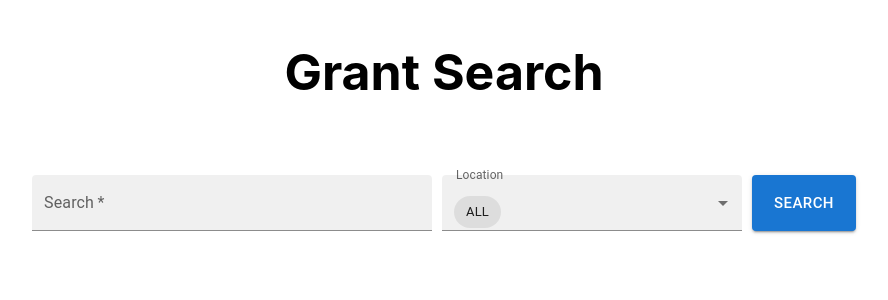
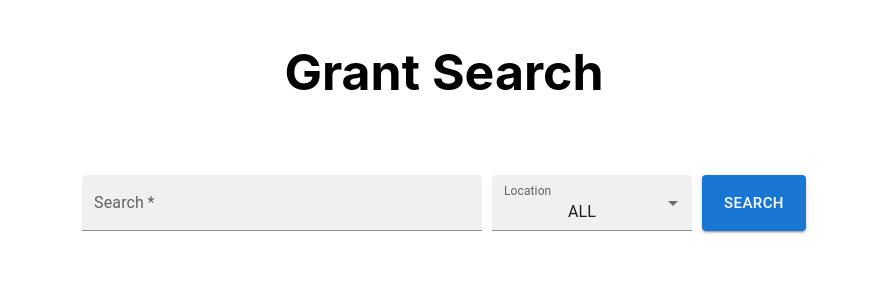
Before and after one commit to mariel-uykim/BTFoundationSearch, a React (Create React App) app in the folder grantsearch/: page / in a window 1280 px wide. Shown: the top 300 px of the page, without its empty margins (196-1084 px from the left). Built offline with nearby package versions, Linux system fonts and the light colour scheme.

Commit message:
state filter works + fixed delay

```diff
--- a/grantsearch/package.json
+++ b/grantsearch/package.json
@@ -21,6 +21,7 @@
     "react-hook-form": "^7.36.0",
     "react-router-dom": "^6.4.1",
     "react-scripts": "5.0.1",
+    "react-spinners": "^0.13.6",
     "web-vitals": "^2.1.4",
     "zod": "^3.19.1"
   },
--- a/grantsearch/src/App.js
+++ b/grantsearch/src/App.js
@@ -3,14 +3,14 @@ import SearchBox from './components/SearchBox';
 import DisplayBox from './components/DisplayBox';
 import { useState, useEffect } from 'react'
 import grantsService from './services/GrantsService';
+import ClipLoader from "react-spinners/ClipLoader";
 
-
-function App() {
-
+const App = () => {
+  const [loading, setLoading] = useState(false)
   const [grants, setGrants] = useState([])
-  const [locations, setLocations] = useState(["ALL"])
+  const [location, setLocation] = useState("ALL")
   const [query, setQuery] = useState("")
-
+  const [change, setChange] = useState(false)
   // const searchQuery = (grants.length > 0) ? grants.filter((g) => {
   //   if((query.length == 0 || g.name.includes(query)) &&
   //     (locations.includes("ALL")|| locations.includes(g.loc))){
@@ -18,28 +18,54 @@ function App() {
   //     }
   //   }): ""
 
+  useEffect(() => {
+    if(change) {
+      console.log("q: " + query)
 
-  const onSubmitForm = (data) => {
-    setQuery(data.query.replace(/\s/g, '+'))
-    setLocations(data.location)
-
-    if(query.length > 0) {
+      setLoading(true)
       grantsService.getGrants(query)
       .then(res => {
         setGrants(res.items)
+        setQuery("")
+        setLoading(false)
+        setChange(false)
       })
+    }
+  },
+  [change])
+
+  const onSubmitForm = (data) => {
+    console.log("d: " + JSON.stringify(data))
+    if(data.query != undefined && data.query.length > 0) {
+      setQuery(data.query.replace(/\s/g, '+') + "+grant")
+      setLocation(data.location)
+
+      if(location !== "ALL") {
+        setQuery(query + "+" + location)
+      }
+      setChange(true)
     }
   }
 
   return (
     <div className="App">
       <SearchBox onSubmitForm={onSubmitForm}/>
-      <div className='resultBoxes'>
-        {grants.length > 0 && grants.map((data, key) => {
-          return <DisplayBox key={key} name = {data.title} desc = {data.snippet} siteURL={data.link} image={data.imgURL} loc={data.loc}/>
-        })}
-      </div>
-
+      {loading?
+        <div className='spinner'>
+          <ClipLoader
+            color={"#2ba3ff"}
+            loading={loading}
+            size={150}
+            aria-label="Loading Spinner"
+            data-testid="loader"
+          />
+        </div>:
+        <div className='resultBoxes'>
+          {grants.length > 0 && grants.map((data, key) => {
+            return <DisplayBox key={key} name = {data.title} desc = {data.snippet} siteURL={data.link} image={data.imgURL} loc={data.loc}/>
+          })}
+        </div>
+      }
     </div>
   );
 }
--- a/grantsearch/src/components/DisplayBox.js
+++ b/grantsearch/src/components/DisplayBox.js
@@ -1,7 +1,6 @@
 import React from 'react'
 import '../style/App.css'
-import { Card, CardActions, CardContent, CardMedia, Button, Typography, Stack }from '@mui/material'
-import LocationOnIcon from '@mui/icons-material/LocationOn';
+import { Typography }from '@mui/material'
 
 const DisplayBox = (props) => {
   const openLink = url => {
@@ -9,23 +8,18 @@ const DisplayBox = (props) => {
   }
   return (
     <div className='result-card'>
+      <a href={props.siteURL}>
         <Typography gutterBottom variant="h5" component="div">
           {props.name.length > 50 ?
               `${props.name.substring(0, 40)}...` : props.name
             }
         </Typography>
-        <Typography variant="body2" color="text.secondary">
-          {props.desc.length > 140 ?
-            `${props.desc.substring(0, 120)}...` : props.desc
-          }
-        </Typography>
-        <Stack direction="row" alignItems="center" gap={1}>
-            <LocationOnIcon color='disabled' fontSize='small'/>
-            <Typography variant="subtitle2" color="text.secondary">{props.loc ? props.loc : "ALL"}</Typography>
-        </Stack>
-        <CardActions>
-        <Button size="small" onClick={() => openLink(props.siteURL)}>Open Webpage</Button>
-      </CardActions>
+      </a>
+      <Typography variant="body2" color="text.secondary">
+        {props.desc.length > 140 ?
+          `${props.desc.substring(0, 120)}...` : props.desc
+        }
+      </Typography>
     </div>
   )
 }
--- a/grantsearch/src/components/SearchBox.js
+++ b/grantsearch/src/components/SearchBox.js
@@ -1,8 +1,8 @@
 import { React, useState, } from 'react'
 import '../style/App.css'
 import { useTheme } from '@mui/material/styles'
-import { Box, TextField, Button, MenuItem, FormControl,
-        InputLabel, FilledInput, Chip, Select, Grid, FormGroup }from '@mui/material'
+import { TextField, Button, MenuItem, FormControl,
+        InputLabel, Select, Grid, FormGroup }from '@mui/material'
 
 const ITEM_HEIGHT = 40
 const ITEM_PADDING_TOP = 20
@@ -25,6 +25,7 @@ const auStates = [
     'SA',
     'NT'
 ];
+
 const getStyles = (loc, location, theme) => {
     return {
         fontWeight:
@@ -36,19 +37,17 @@ const getStyles = (loc, location, theme) => {
 
 const SearchBox = ({onSubmitForm}) => {
   const theme = useTheme()
-  const [location, setLocation] = useState(["ALL"])
-  const [query, setQuery] = useState([])
+  const [location, setLocation] = useState("ALL")
+  const [query, setQuery] = useState()
 
   const handleLocChange = (e) => {
-    const {
-        target: { value },
-      } = e;
-
-    setLocation(typeof value === 'string' ? value.split(',') : value,)
+    setLocation(e.target.value)
   }
 
   const submitData = (e) => {
+    console.log("s: " + query + " " + location)
     onSubmitForm({"query": query, "location": location})
+    e.preventDefault();
   }
 
   return (
@@ -67,23 +66,15 @@ const SearchBox = ({onSubmitForm}) => {
                     onChange={(e) => setQuery(e.target.value)}
                 />
                 <div className='space'></div>
-                <FormControl sx={{ width: 300 }}>
+                <FormControl variant="filled" sx={{ width: 200 }}>
                   <InputLabel id="select-loc-label">Location</InputLabel>
                   <Select
                     sx={{ height: 56 }}
                     labelId="select-loc-label"
                     id="select-loc"
-                        multiple
                     value={location}
                     onChange={handleLocChange}
-                        input={<FilledInput id="select-multiple-loc" label="Location" />}
-                        renderValue={(selected) => (
-                            <Box sx={{ display: 'flex', flexWrap: 'wrap', gap: 0.3 }}>
-                            {selected.map((value) => (
-                                <Chip key={value} label={value} />
-                            ))}
-                            </Box>
-                        )}
+                    label="location"
                     MenuProps={MenuProps}
                   >
                     {auStates.map((loc) => (
@@ -104,7 +95,8 @@ const SearchBox = ({onSubmitForm}) => {
                     variant="contained"
                     size="large"
                     type="submit"
-                    onClick={submitData}>
+                    onClick={submitData}
+                    >
                     Search
                 </Button>
             </FormGroup>
--- a/grantsearch/src/services/GrantsService.js
+++ b/grantsearch/src/services/GrantsService.js
@@ -5,8 +5,9 @@ const getAll = () => {
     return response.data
 }
 const getGrants = async (query) => {
+    console.log("fetching "+JSON.stringify(query)+ "...")
     const response = await axios.get("/search/" + query)
-    console.log(response)
+    console.log("received: " + JSON.stringify(response))
     return response.data
 }
 
```
Also changed, not shown: 1 other file (tests, documents, lock files or other folders). Lines whose indentation alone changed are shown as unchanged.
